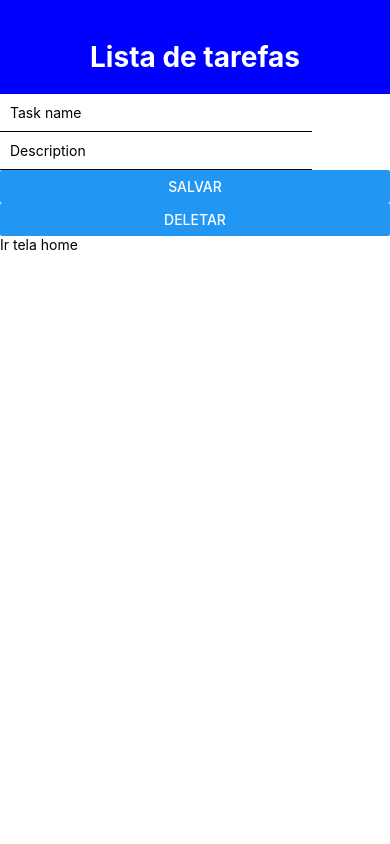
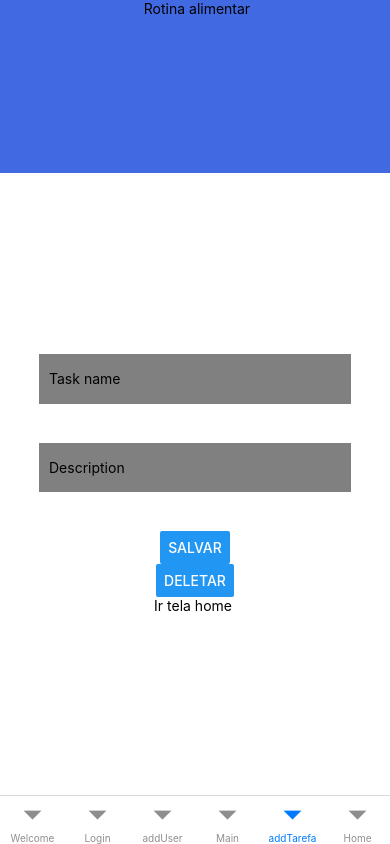
Before and after one commit to EduardoGillung/Nutri, a React Native app: screen /addTarefa in a window 390 px wide. Built offline with nearby package versions, Linux system fonts and the light colour scheme.

Commit message:
tela main completa

```diff
--- a/App.js
+++ b/App.js
@@ -1,6 +1,7 @@
 import React, { useState } from 'react';
 import { StyleSheet, Text, View } from 'react-native';
 import { NavigationContainer } from '@react-navigation/native';
+import { createBottomTabNavigator } from '@react-navigation/bottom-tabs';
 import { createNativeStackNavigator } from '@react-navigation/native-stack';
 import TelaLogin from './src/Telas/login';
 import TelaAddUser from './src/Telas/addUser';
@@ -11,48 +12,46 @@ import TelaMain from './src/Telas/main';
 
 
 
-const Stack = createNativeStackNavigator();
+const Tab = createBottomTabNavigator();
 
 function App() {
 
   return (
     <NavigationContainer>
-      <Stack.Navigator initialRouteName='Main'>
-        <Stack.Screen
+      <Tab.Navigator initialRouteName='Main'>
+        <Tab.Screen
+          options={{ headerShown: false }}
+          name="Welcome"
+          component={TelaWelcome}
+         />
+        <Tab.Screen
           options={{ headerShown: false }}
           name="Login"
           component={TelaLogin}
          />
-        <Stack.Screen
+         <Tab.Screen
+          options={{ headerShown: false }}
+          name="addUser"
+          component={TelaAddUser}
+         />
+         <Tab.Screen
+          options={{ headerShown: false }}
+          name="Main"
+          component={TelaMain}
+         />
+        <Tab.Screen
           options={{ headerShown: false }}
           name="addTarefa"
           component={TelaAddTarefa}
          />
-         <Stack.Screen
-          options={{ headerShown: false }}
-          name="addUser"
-          component={TelaAddUser}
-         />
-         <Stack.Screen
+         <Tab.Screen
           options={{ headerShown: false }}
           name="Home"
           component={TelaHome}
          />
-         <Stack.Screen
-          options={{ headerShown: false }}
-          name="Welcome"
-          component={TelaWelcome}
-         />
-         <Stack.Screen
-          options={{ headerShown: false }}
-          name="Main"
-          component={TelaMain}
-         />
 
 
-
-      </Stack.Navigator>
-
+      </Tab.Navigator>
     </NavigationContainer>
   );
 }
--- a/package.json
+++ b/package.json
@@ -11,6 +11,7 @@
   "dependencies": {
     "@expo/webpack-config": "^19.0.0",
     "@react-native-community/datetimepicker": "7.2.0",
+    "@react-navigation/bottom-tabs": "^6.5.20",
     "@react-navigation/native": "^6.1.9",
     "@react-navigation/native-stack": "^6.9.16",
     "expo": "~49.0.15",
--- a/src/Telas/addTarefa.js
+++ b/src/Telas/addTarefa.js
@@ -40,8 +40,8 @@ const TelaAddTarefa = ({ navigation, addTask }) => {
 
     return (
         <View style={styles.container}>
-        <Header />
-
+            <Text style={styles.textHeader}> Rotina alimentar</Text>
+        <View style={styles.containerBody}>
         <TextInput
             style={styles.input}
             placeholder="Task name"
@@ -63,7 +63,7 @@ const TelaAddTarefa = ({ navigation, addTask }) => {
             onPress={() => navigation.navigate('Home')}>
             <Text style={styles.register}>Ir tela home </Text>
         </Pressable>
-
+        </View>
     </View>
     );
 };
@@ -71,15 +71,28 @@ const TelaAddTarefa = ({ navigation, addTask }) => {
 const styles = StyleSheet.create({
     container:{
         flex: 1,
+        backgroundColor: '#4169e1',
+        alignItems: 'center',
+        justifyContent: 'center',
+    },
+    containerBody: {
+        flex: 1,
+        marginTop: '40%',
+        width: '100%',
         backgroundColor: '#fff',
+        alignItems: 'center',
+        justifyContent: 'center',
     },
     input: {
         width: '80%',
-        borderBottomWidth: 1,
+        height: '8%',
+        backgroundColor: 'gray',
+        marginBottom: '10%',
         padding: 10,
       },
       button: {
        backgroundColor: '#708090',
+
       },
 
 })
--- a/src/Telas/addUser.js
+++ b/src/Telas/addUser.js
@@ -44,6 +44,13 @@ function TelaAddUser({navigation}) {
       />
       <TextInput
         placeholder="Senha"
+        value={senha}
+        onChangeText={(text) => setSenha(text)}
+        secureTextEntry={true}
+        style={styles.input}
+      />
+      <TextInput
+        placeholder="Confirme sua senha"
         value={senha}
         onChangeText={(text) => setSenha(text)}
         secureTextEntry={true}
--- a/src/Telas/home.js
+++ b/src/Telas/home.js
@@ -32,10 +32,11 @@ const TelaHome = ({ navigation }) => {
         <Header/>
         <Pressable onPress={() => navigation.navigate('addTarefa')}>
                 <Text style={styles.register}>Voltar Add tarefas </Text>
-                <FlatList
+                <FlatList style={styles.taskList}
                     data={tarefa1}
                     renderItem={renderItem}
                     keyExtractor={item => item.taskId}
+
                 />
             </Pressable>
         </View>
@@ -52,6 +53,11 @@ const styles = StyleSheet.create({
         borderBottomWidth: 1,
         padding: 10,
     },
+    taskList:{
+        backgroundColor: 'gray',
+        padding: '10%',
+
+    }
 })
 
 export default TelaHome;
--- a/src/Telas/login.js
+++ b/src/Telas/login.js
@@ -1,5 +1,5 @@
 import React, { useState } from 'react';
-import { View, Text, TextInput, Button, StyleSheet, Pressable, Image } from 'react-native';
+import { View, Text, TextInput, SafeAreaView, StyleSheet, Pressable, Image } from 'react-native';
 import { getAuth, signInWithEmailAndPassword } from "firebase/auth";
 import firebase from '../Serviços/firebase';
 
@@ -24,7 +24,7 @@ const TelaLogin = ({ navigation }) => {
     }
 
 return (
-    <View style={styles.container}>
+    <SafeAreaView style={styles.container}>
         <Text style={styles.header}>Seja muito bem vindo!</Text>
         <Image
                 source={require('../assets/maça-login.png')}
@@ -56,7 +56,7 @@ return (
                 <Text style={styles.buttonText}>Iniciar</Text>
             </Pressable>
         </View>
-    </View>
+    </SafeAreaView>
 );
 };
 const styles = StyleSheet.create({
@@ -71,7 +71,8 @@ const styles = StyleSheet.create({
         backgroundColor: '#fff',
         alignItems: 'center',
         justifyContent: 'center',
-        borderRadius: 16,
+        borderTopLeftRadius: 16,
+        borderTopRightRadius: 16,
         width: '100%',
     },
     logo: {
@@ -87,7 +88,6 @@ const styles = StyleSheet.create({
     },
     input: {
         width: '80%',
-
         height: 40,
         borderColor: 'gray',
         borderWidth: 1,
--- a/src/Telas/main.js
+++ b/src/Telas/main.js
@@ -33,18 +33,17 @@ const TelaMain = ({ navigation }) => {
                 />
                 </View>
 
-                <View style={styles.container3}>
+                <View style={styles.containerButtons}>
                 <Pressable style={styles.button}
-                    onPress={() => navigation.navigate('Login')}>
+                    onPress={() => navigation.navigate('Welcome')}>
                     <Text style={styles.buttonText}>Mais informações</Text>
                 </Pressable>
                 <Pressable style={styles.button}
-                    onPress={() => navigation.navigate('Login')}>
+                    onPress={() => navigation.navigate('Welcome')}>
                     <Text style={styles.buttonText}>Configurações</Text>
                 </Pressable>
                 </View>
             </View>
-
     );
 };
 
@@ -52,6 +51,9 @@ const styles = StyleSheet.create({
     container:{
         flex: 1,
         backgroundColor: '#4169e1',
+        justifyContent: 'center',
+        alignItems: 'center',
+
 
     },
     container2: {
@@ -62,53 +64,56 @@ const styles = StyleSheet.create({
         justifyContent: 'space-evenly',
         flexDirection: 'row',
     },
-    container3:{
+    containerButtons: {
         flex: 1,
-        backgroundColor: 'red',
+        backgroundColor: '#fff',
+        width: '100%',
+        justifyContent: 'center',
         alignItems: 'center',
-        justifyContent: 'center',
     },
     headerText: {
-
+       color: '#fff',
+       fontSize: 32,
+       fontWeight: 'bold',
+       marginTop: '3%',
+       marginBottom: '5%',
     },
     logo: {
         height: '7%',
         width: '14%',
-        marginLeft: '5%',
+        marginRight: '75%',
         marginTop: '20%',
-        marginBottom: '20%',
+
 
     },
     text: {
         fontSize: 20,
         fontWeight: 'bold',
-        marginBottom: 50,
     },
     textLogo:{
-        color: '',
-        fontSize: 30,
+        fontSize: 10,
         fontWeight: 'bold',
         fontStyle: 'italic',
     },
     comida: {
         height: '70%',
-        width: '36%',
+        width: '34%',
         margin: '10%',
 
     },
     button: {
-        backgroundColor: 'gray',
+        backgroundColor: '#d3d3d3',
         width: '70%',
-        height: '10%',
-        borderRadius: 25,
+        height: '30%',
+        borderRadius: 20,
+        marginBottom: '2%',
+        marginTop: '2%',
         justifyContent: 'center',
         alignItems: 'center',
-        marginBottom: '5%'
     },
     buttonText: {
-        color: '#fff',
-        fontSize: 20,
+        fontSize: 24,
+        fontWeight: 'bold',
     },
 })
-
 export default TelaMain;
--- a/src/Telas/welcome.js
+++ b/src/Telas/welcome.js
@@ -1,11 +1,11 @@
 import React, { useEffect, useState } from "react";
-import { View, TextInput, Button, StyleSheet, Image, Pressable, Text, FlatList, TouchableOpacity } from 'react-native';
+import { View, TextInput, SafeAreaView, StyleSheet, Image, Pressable, Text, FlatList, TouchableOpacity } from 'react-native';
 
 
 const TelaWelcome = ({ navigation }) => {
 
     return (
-        <View style={styles.container}>
+        <SafeAreaView style={styles.container}>
                 <Image
                     source={require('../assets/logo.png')}
                     style={styles.logo}
@@ -18,7 +18,7 @@ const TelaWelcome = ({ navigation }) => {
                     <Text style={styles.buttonText}>Iniciar</Text>
                 </Pressable>
             </View>
-        </View>
+        </SafeAreaView>
 
     );
 };
@@ -35,10 +35,10 @@ const styles = StyleSheet.create({
         backgroundColor: '#fff',
         marginTop: '50%',
         width: '100%',
-        borderRadius: 14,
+        borderTopLeftRadius: 16,
+        borderTopRightRadius: 16,
         alignItems: 'center',
         justifyContent: 'center',
-
     },
     logo: {
         height: '20%',
@@ -49,7 +49,6 @@ const styles = StyleSheet.create({
         fontSize: 22,
         fontWeight: 'bold',
         marginBottom: '15%',
-
     },
     textLogo:{
         color: '#fff',
```
Also changed, not shown: 1 other file (tests, documents, lock files or other folders).
